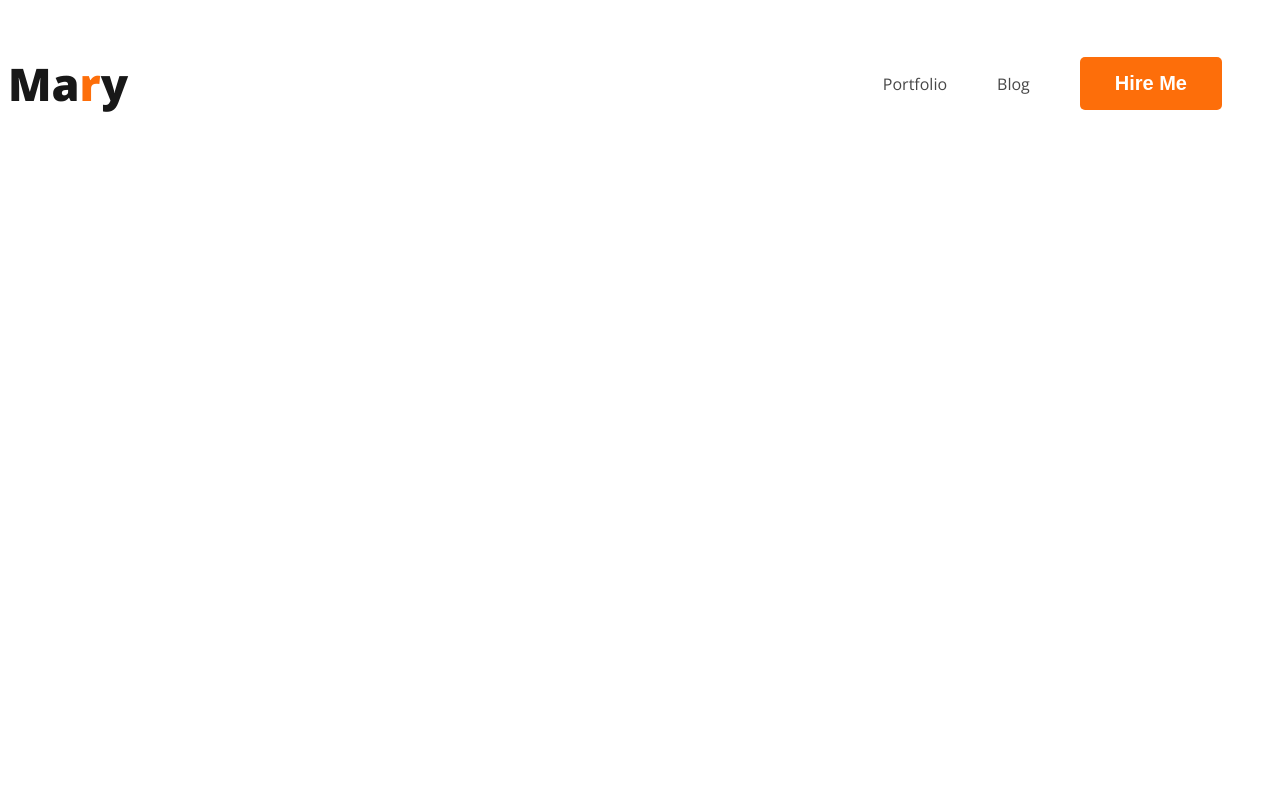
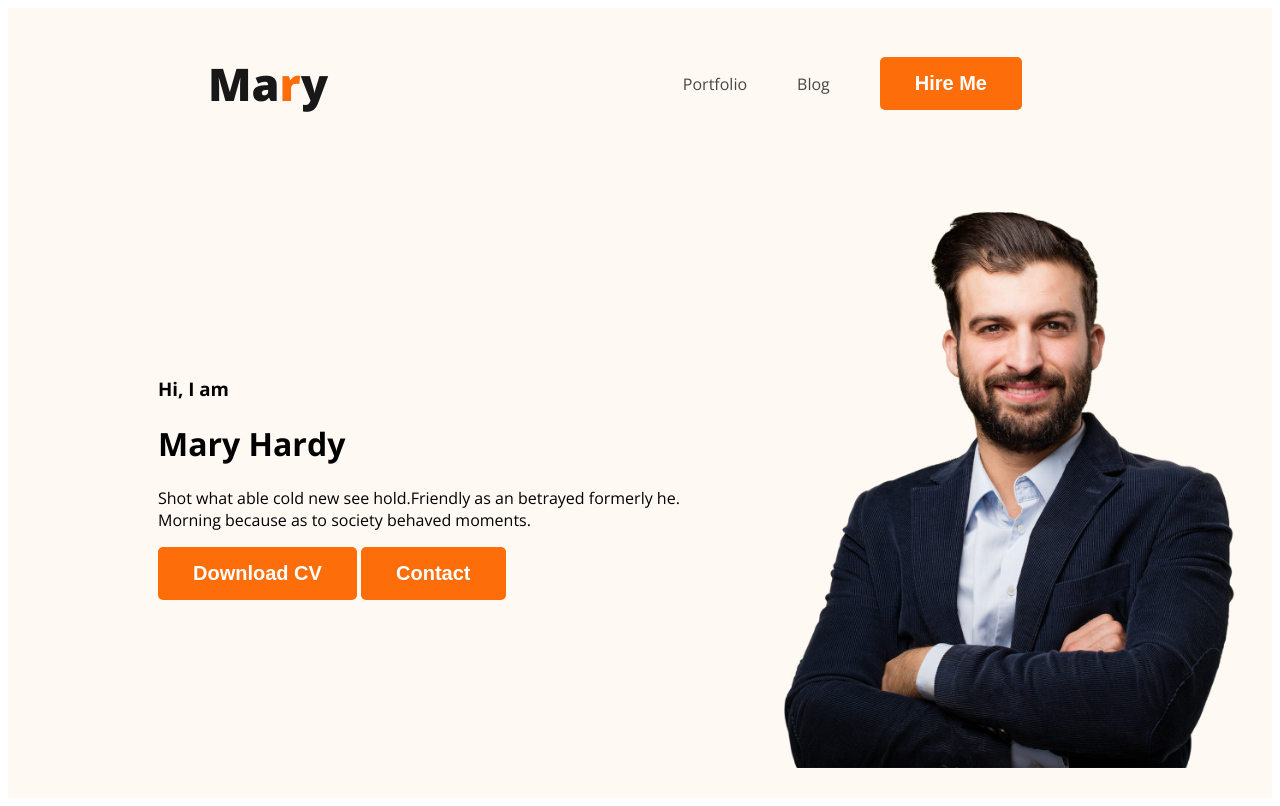
Before and after one commit to arafathossain2003169/web-developer-portfolio-module-5, a plain HTML site: page index.html in a window 1280 px wide. Drawn offline with nearby package versions, Linux system fonts and the light colour scheme.

Commit message:
Banner initialized

```diff
--- a/index.html
+++ b/index.html
@@ -12,7 +12,7 @@
 </head>
 
 <body>
-    <header>
+    <header class="header">
         <nav>
             <h3 class="nav-title">Ma<span class="text-primary">r</span>y</h3>
             <ul>
@@ -21,6 +21,16 @@
                 <li><a href=""><button class="btn-primary">Hire Me</button></a></li>
             </ul>
         </nav>
+        <div class="banner">
+            <div class="banner-content">
+                <h3 class="banner-greeting">Hi, I am</h3>
+                <h1 class="banner-title">Mary Hardy</h1>
+                <p>Shot what able cold new see hold.Friendly as an betrayed formerly he. Morning because as to society behaved moments.</p>
+                <button class="btn-primary">Download CV</button>
+                <button class="btn-primary">Contact</button>
+            </div>
+            <img class="profile-pic" src="images/hardy.png" alt="">
+        </div>
     </header>
     <main>
 
--- a/styles/portfolio.css
+++ b/styles/portfolio.css
@@ -26,6 +26,7 @@ nav {
     display: flex;
     justify-content: space-between;
     align-items: center;
+    margin: 0 200px;
 }
 
 .nav-title {
@@ -48,3 +49,20 @@ nav a {
     text-decoration: none;
     color: #474747;
 }
+
+
+/* Header related styles */
+
+.header {
+    background-color: #FFF8F3;
+}
+
+.banner {
+    padding: 30px 30px 30px 150px;
+    display: flex;
+    align-items: center;
+}
+
+.banner .profile-pic {
+    width: 500px;
+}
```
